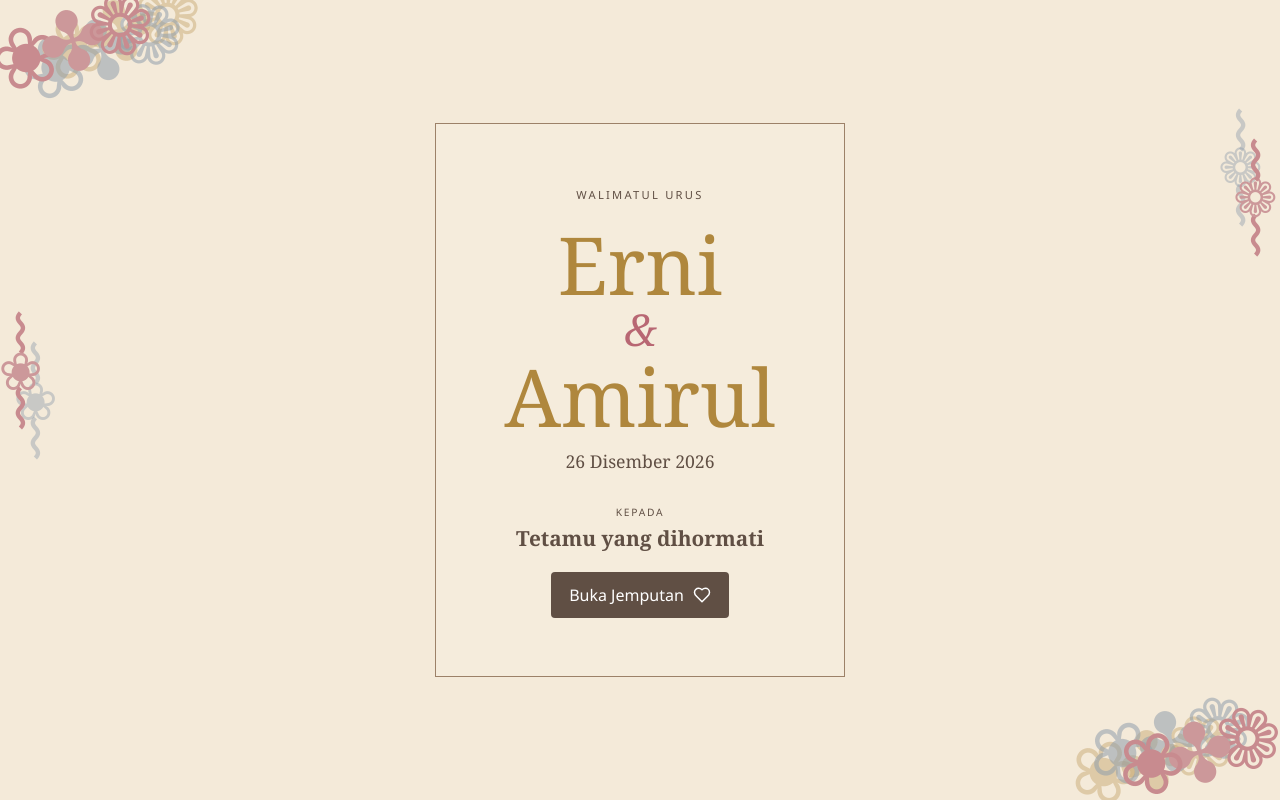
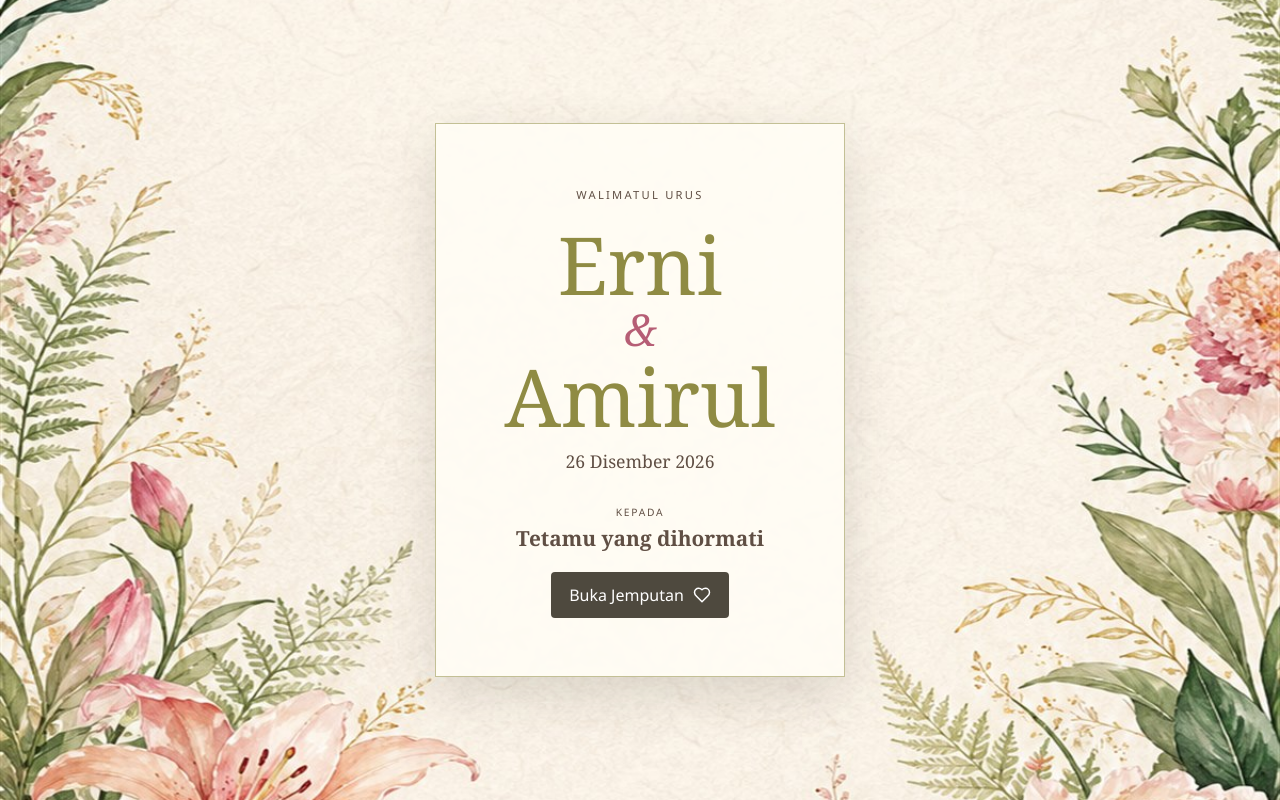
Before and after one commit to amirulyusoffstudy-droid/wedding-invitation, a React (Vite) app: page / in a window 1280 px wide. Shown: the top 800 px of the page. Built offline with nearby package versions, Linux system fonts and the light colour scheme.

Commit message:
Add watercolor botanical invitation theme

```diff
--- a/src/App.tsx
+++ b/src/App.tsx
@@ -8,6 +8,7 @@ import { downloadCalendar } from "./utils/calendar";
 import { getGuestName } from "./utils/guest";
 
 type PanelName = "contact" | "location" | "gift" | "wishes";
+const isConfigured = (value: string) => Boolean(value && !value.includes("PLACEHOLDER"));
 
 function BotanicalFrame() {
   return <div className="botanical-frame" aria-hidden="true">
@@ -210,11 +211,13 @@ export default function App() {
         {account.duitNowQr
           ? <img src={account.duitNowQr} alt={`Kod QR DuitNow ${account.label}`} />
           : <div className="qr-empty">Kod QR akan ditambah kemudian</div>}
-        <span>{account.bank}</span><strong>{account.accountHolder}</strong><code>{account.accountNumber}</code>
-        <button onClick={() => {
-          navigator.clipboard.writeText(account.accountNumber);
-          showToast("Nombor akaun telah disalin");
-        }}><Clipboard /> Salin nombor akaun</button>
+        {isConfigured(account.bank) && <span>{account.bank}</span>}
+        <strong>{account.accountHolder}</strong>
+        {isConfigured(account.accountNumber) && <><code>{account.accountNumber}</code>
+          <button onClick={() => {
+            navigator.clipboard.writeText(account.accountNumber);
+            showToast("Nombor akaun telah disalin");
+          }}><Clipboard /> Salin nombor akaun</button></>}
       </article>)}</div>
     </Panel>}
 
--- a/src/styles.css
+++ b/src/styles.css
@@ -1,25 +1,25 @@
 :root {
   color:#604f44;
-  background:#e8ded0;
+  background:#e9e2d9;
   font-family:"Segoe UI",system-ui,sans-serif;
   font-synthesis:none;
-  --paper:#f4ead9;
-  --ink:#604f44;
-  --pink:#b86773;
+  --paper:#fbf7ef;
+  --ink:#4e493e;
+  --pink:#b65e75;
   --blue:#69809a;
-  --gold:#af873d;
+  --gold:#8f8b43;
   --line:rgba(96,79,68,.25);
 }
 *{box-sizing:border-box}
 html,body,#root{margin:0;min-height:100%}
-body{background:#d9ccbc}
+body{background:#ded8ce}
 button,a{font:inherit}
 button{cursor:pointer}
 button:focus-visible,a:focus-visible{outline:3px solid #446b91;outline-offset:3px}
 .invitation-app{max-width:680px;margin:auto;min-height:100vh;background:var(--paper);box-shadow:0 0 55px #4d38252c}
-.opening-cover{position:fixed;inset:0;z-index:200;display:grid;place-items:center;padding:28px;background:var(--paper);transition:.42s ease;overflow:hidden}
+.opening-cover{position:fixed;inset:0;z-index:200;display:grid;place-items:center;padding:28px;background:var(--paper) url("./assets/botanical-paper.jpg") center/cover no-repeat;transition:.42s ease;overflow:hidden}
 .opening-cover.is-opening{opacity:0;transform:scale(1.025);pointer-events:none}
-.opening-card{position:relative;z-index:2;width:min(100%,410px);padding:58px 24px;text-align:center;border:1px solid #9c8168;background:#f6eddecc}
+.opening-card{position:relative;z-index:2;width:min(100%,410px);padding:58px 24px;text-align:center;border:1px solid #8f8b4388;background:#fffdf5dc;box-shadow:0 18px 48px #3e38272b;backdrop-filter:blur(2px)}
 .opening-card>span,.kicker{letter-spacing:.2em;text-transform:uppercase;font-size:.7rem}
 .opening-card h1,.title-page h1,.formal-couple,.parent-names,.closing-names{font-family:Georgia,"Times New Roman",serif;font-weight:400}
 .opening-card h1{margin:24px 0 12px;font-size:clamp(3rem,13vw,5rem);line-height:.9;color:var(--gold)}
@@ -28,13 +28,13 @@ button:focus-visible,a:focus-visible{outline:3px solid #446b91;outline-offset:3p
 .guest-name{display:grid;gap:5px;margin:32px 0 20px}.guest-name small{text-transform:uppercase;letter-spacing:.17em;font-size:.64rem}.guest-name strong{font-family:Georgia,serif;font-size:1.3rem}
 .opening-card button,.calendar-button,.share-button{min-height:46px;padding:11px 18px;display:inline-flex;align-items:center;justify-content:center;gap:9px;color:#fff;background:var(--ink);border:0;border-radius:4px}.opening-card button svg,.calendar-button svg,.share-button svg{width:18px}
 main{padding-bottom:70px}
-.invite-page{position:relative;min-height:100svh;display:grid;place-items:center;padding:72px 42px;overflow:hidden;background-color:var(--paper);background-image:radial-gradient(#7c68470e .7px,transparent .7px);background-size:5px 5px;border-bottom:1px solid #cbbba7}
+.invite-page{position:relative;min-height:100svh;display:grid;place-items:center;padding:92px 50px 150px;overflow:hidden;background:var(--paper) url("./assets/botanical-paper.jpg") center/cover no-repeat;border-bottom:1px solid #cbbba7}
 .page-content{position:relative;z-index:2;width:100%;max-width:520px;text-align:center}
-.botanical-frame{position:absolute;inset:0;pointer-events:none;overflow:hidden;color:var(--pink);opacity:.82}
+.botanical-frame{display:none}
 .botanical{position:absolute;font-family:Georgia,serif;font-size:clamp(2.5rem,11vw,5.2rem);letter-spacing:-.25em;text-shadow:25px 18px 0 #69809a8a,48px 5px 0 #af873d70}
 .botanical i{color:#bd7982;font-style:normal}.botanical-top{top:-15px;left:-12px;transform:rotate(-18deg)}.botanical-bottom{right:-4px;bottom:-8px;transform:rotate(164deg)}
 .botanical-left,.botanical-right{font-size:3.3rem;letter-spacing:-.45em;text-shadow:15px 30px 0 #69809a70;writing-mode:vertical-rl}.botanical-left{left:-13px;top:38%}.botanical-right{right:-9px;top:19%;transform:rotate(180deg)}
-.title-page h1{display:grid;gap:6px;margin:26px 0;color:var(--gold);font-size:clamp(2.5rem,9vw,4.2rem);line-height:1}
+.title-page h1{display:grid;gap:6px;margin:26px 0;color:#7f7b3d;font-size:clamp(2.5rem,9vw,4.2rem);line-height:1}
 .theme-line{font:italic 1rem/1.5 Georgia,serif}.gold-rule{width:70px;height:1px;margin:22px auto;background:var(--gold)}
 .title-page time,.title-page>div>strong{display:block;letter-spacing:.09em}.title-page>div>strong{margin-top:13px;font-size:.88rem;text-transform:uppercase}
 .quote{max-width:340px;margin:34px auto 15px;font:italic 1rem/1.55 Georgia,serif}.share-button{margin-top:10px;background:transparent;color:var(--ink);border:1px solid var(--ink)}
```
Also changed, not shown: src/assets/botanical-paper.jpg (added).
